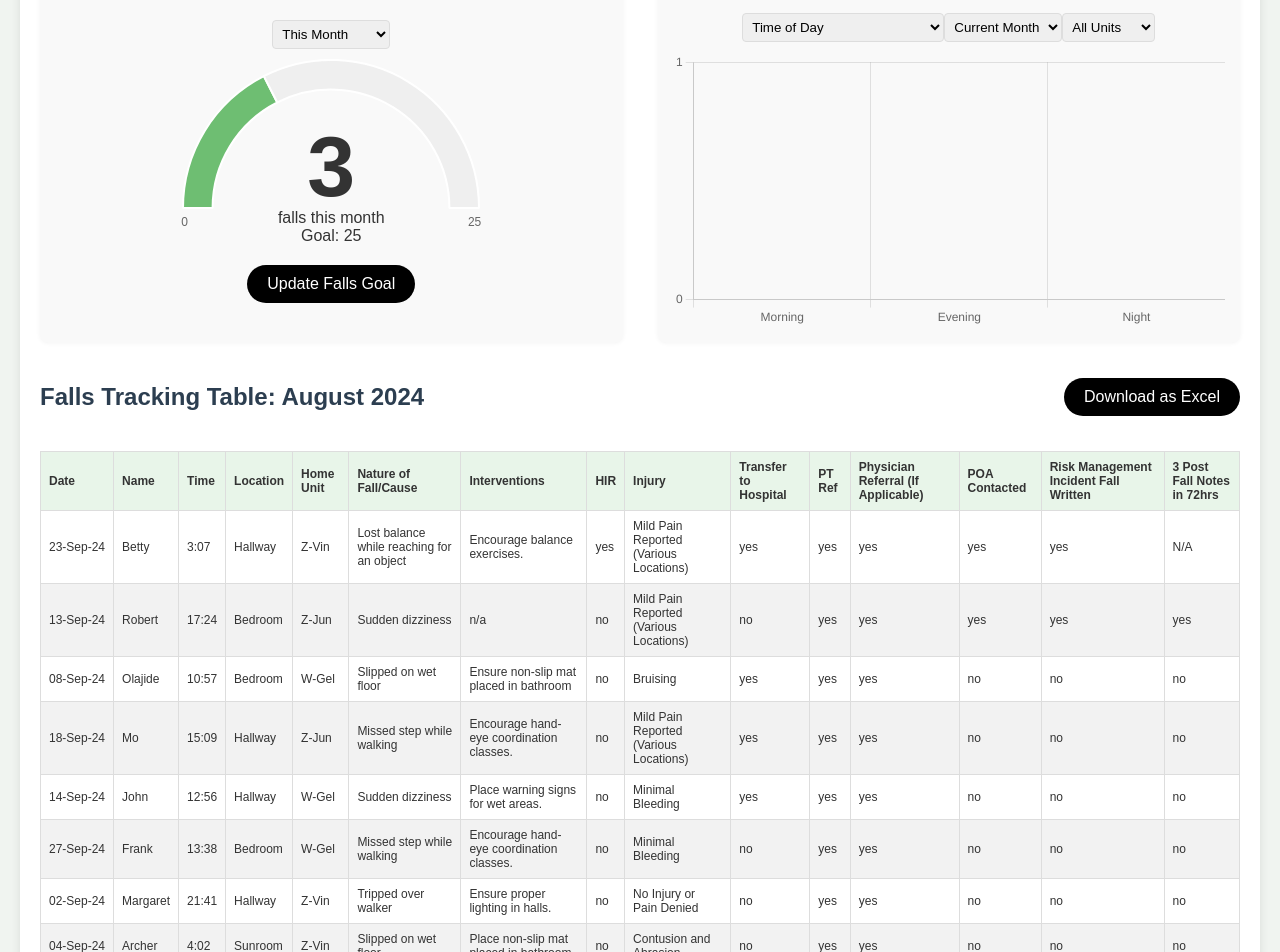
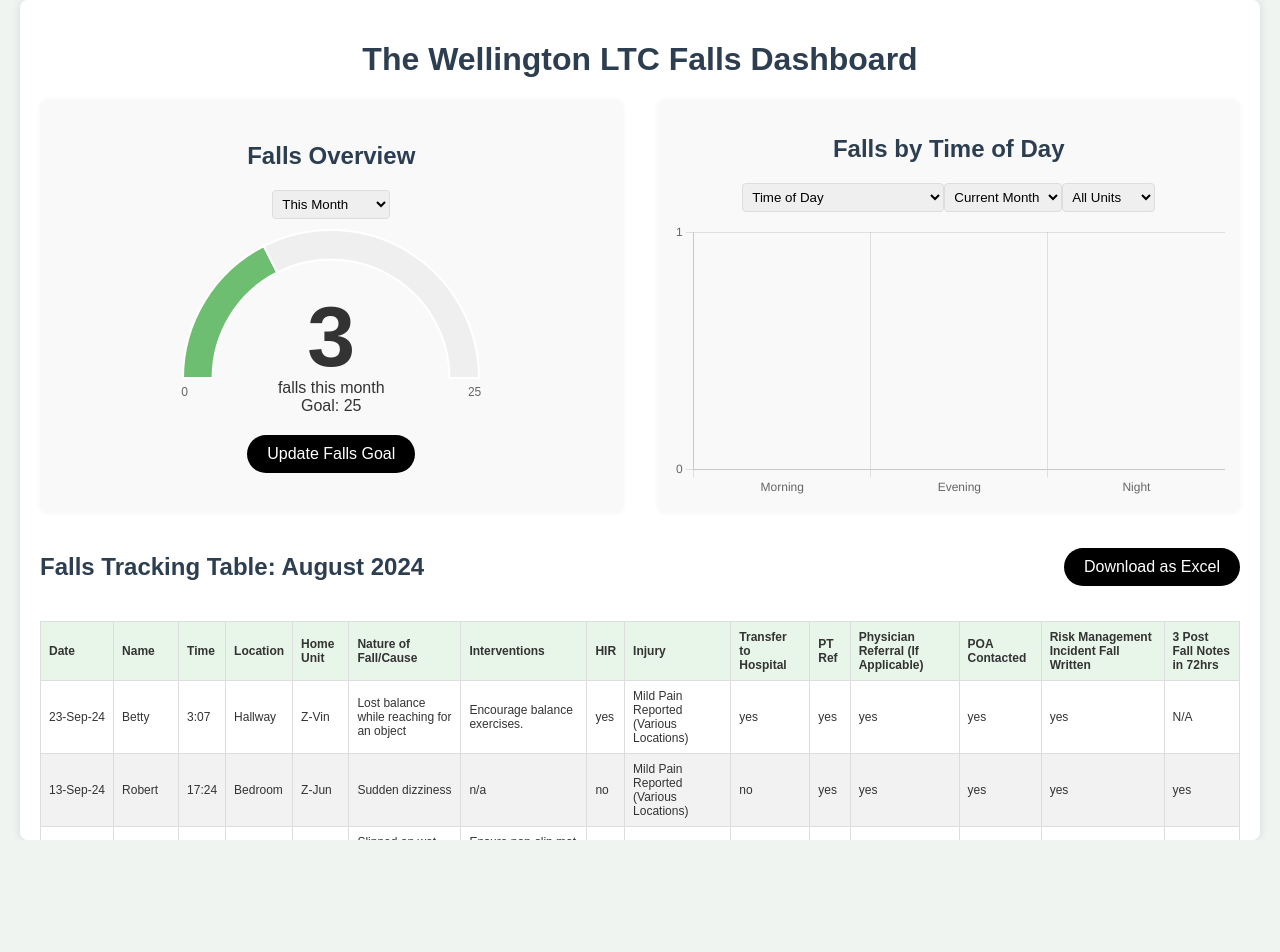
Before and after one commit to WayneWei228/fallyx-dashboard, a React (Create React App) app: page /dashboard in a window 1280 px wide. Shown: the top 952 px of the page. After the commit the page ends 840 px from the top, so only its background shows below. Built offline with nearby package versions, Linux system fonts and the light colour scheme; no server answers; a web font is replaced by a local one.

Commit message:
feat: fix the dashbaord display bug

```diff
--- a/package.json
+++ b/package.json
@@ -52,6 +52,7 @@
     "@eslint/js": "^9.11.1",
     "eslint": "^8.57.1",
     "eslint-plugin-react": "^7.37.1",
-    "globals": "^15.10.0"
+    "globals": "^15.10.0",
+    "tailwindcss": "^3.4.13"
   }
 }
--- a/src/pages/Dashboard.js
+++ b/src/pages/Dashboard.js
@@ -43,8 +43,16 @@ export default function Dashboard() {
   });
   const [lineChartOptions, setLineChartOptions] = useState({});
   const [analysisChartData, setAnalysisChartData] = useState({
-    labels: [],
-    datasets: [],
+    labels: ['Morning', 'Afternoon', 'Evening'],
+    datasets: [
+      {
+        label: 'Number of Falls',
+        data: [1, 1, 1], // TODO:
+        backgroundColor: 'rgba(76, 175, 80, 0.6)',
+        borderColor: 'rgb(76, 175, 80)',
+        borderWidth: 1,
+      },
+    ],
   });
   const [analysisChartOptions, setAnalysisChartOptions] = useState({});
   const [gaugeChart, setGaugeChart] = useState(true);
@@ -444,10 +452,13 @@ export default function Dashboard() {
   return (
     <div className="dashboard">
       {/* TODO */}
+      {/* <title> */}
       <h1>The Wellington LTC Falls Dashboard</h1>
-      <button className="logout-button" onClick={logout}>
+      {/* </title> */}
+
+      {/* <button className="logout-button" onClick={logout}>
         Log Out
-      </button>
+      </button> */}
 
       <div className="chart-container">
         <div className="chart">
@@ -566,7 +577,8 @@ export default function Dashboard() {
           </div>
         </div>
       </div>
-      <table id="fallsTable">
+      <div className='table-wrapper'>
+        <table>
           <thead>
             <tr>
               <th>Date</th>
@@ -609,6 +621,7 @@ export default function Dashboard() {
             ))}
           </tbody>
         </table>
+      </div>
       <div className="pagination">
         {Array.from({ length: Math.ceil(setTableData.length / itemsPerPage) }, (_, index) => (
           <button key={index} onClick={() => handlePageChange(index + 1)}>
--- a/src/styles/Dashboard.css
+++ b/src/styles/Dashboard.css
@@ -1,10 +1,12 @@
 body {
   font-family: 'Proxima Nova', sans-serif;
-  margin: 0;
+  /* margin: 0; */
   padding: 20px;
   background-color: #f0f4f0;
   color: #333;
+  overflow: hidden;
 }
+
 .dashboard {
   max-width: 1200px;
   width: 100%;
@@ -14,6 +16,9 @@ body {
   box-shadow: 0 0 10px rgba(0, 0, 0, 0.1);
   padding: 20px;
   position: relative;
+  height: 100dvh;
+  /* height: auto; */
+  overflow: auto;
 }
 
 h1,
@@ -65,6 +70,7 @@ h2 {
   font-size: 12px;
   color: #666;
 }
+
 .update-button,
 .download-button {
   background-color: #000;
@@ -101,6 +107,8 @@ table {
   border-collapse: collapse;
   margin-top: 20px;
   font-size: 12px;
+  max-height: 100px;
+  overflow: auto;
 }
 th,
 td {
@@ -135,3 +143,8 @@ tr:nth-child(even) {
   justify-content: space-between;
   align-items: center;
 }
+
+.table-wrapper {
+  /* max-height: 500px;
+  overflow-y: auto; */
+}
```
Also changed, not shown: tailwind.config.js (added, +10 -0 lines), 1 other file (tests, documents, lock files or other folders). Lines whose indentation alone changed are shown as unchanged.
